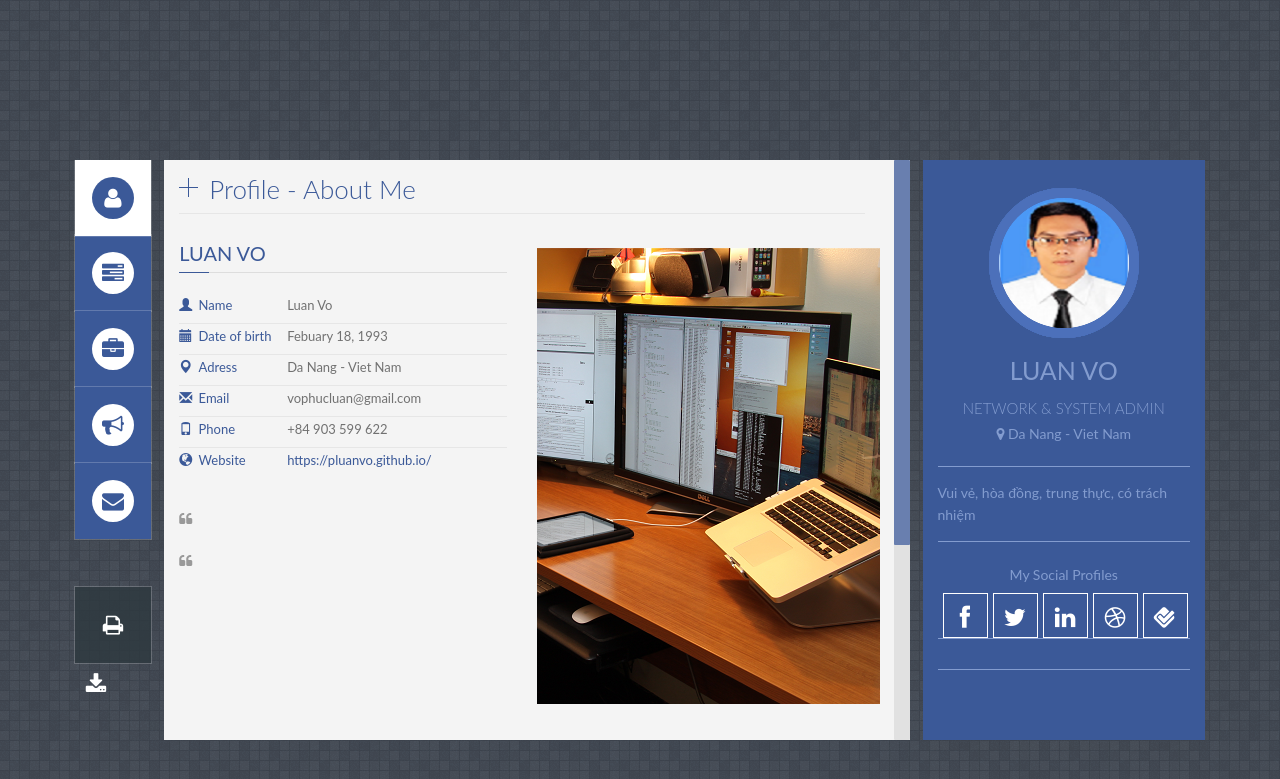
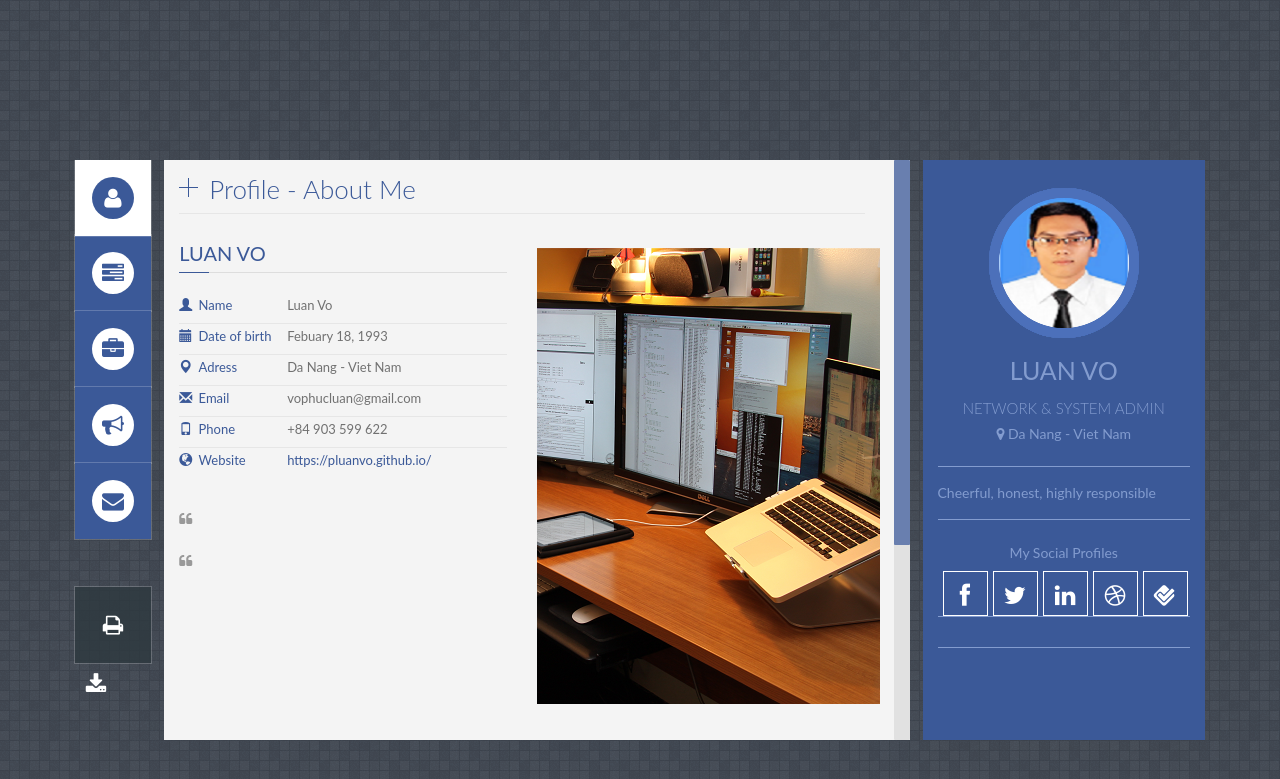
Before and after one commit to pLuanVo/pLuanVo.github.io, a Jekyll site: the page built from index.html, in a window 1280 px wide. Shown: the top 779 px of the page. Built offline with Jekyll 4.4.1, drawn with Linux system fonts in a browser that asks for light colours; some web fonts are replaced.

Commit message:
change detail

```diff
--- a/index.html
+++ b/index.html
@@ -78,7 +78,7 @@ layout: default
         <!-- Profile Description -->
         <div id="profile_desc">
             <p>
-            	Vui vẻ, hòa đồng, trung thực, có trách nhiệm
+            	Cheerful, honest, highly responsible
             </p>
 
         </div>
```
